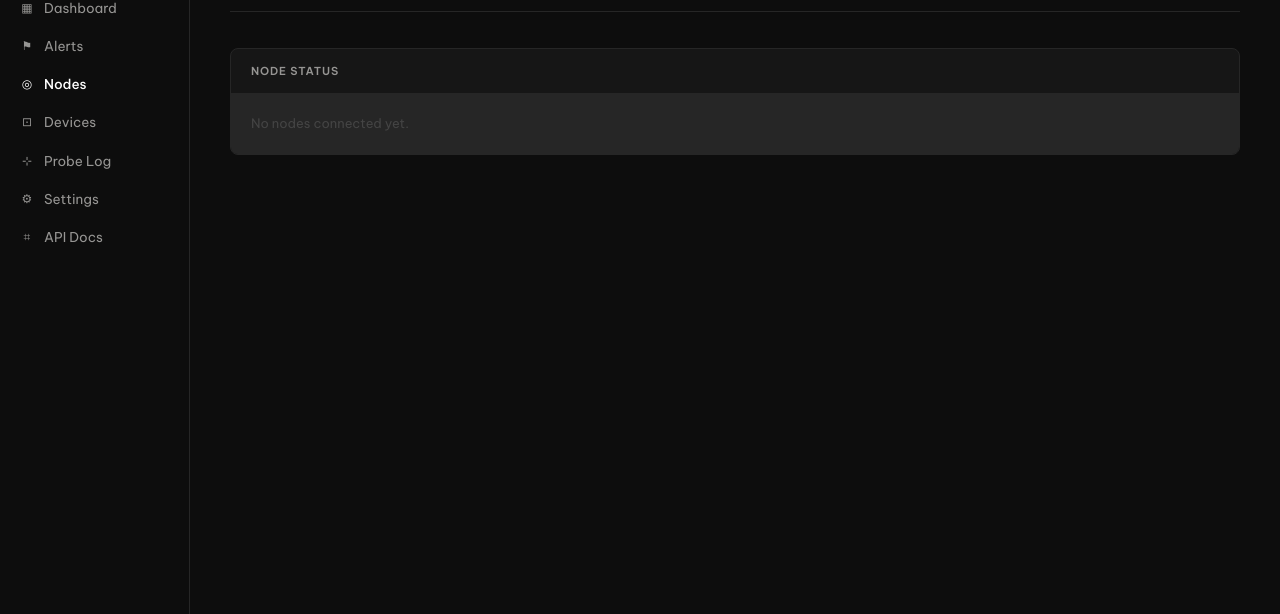
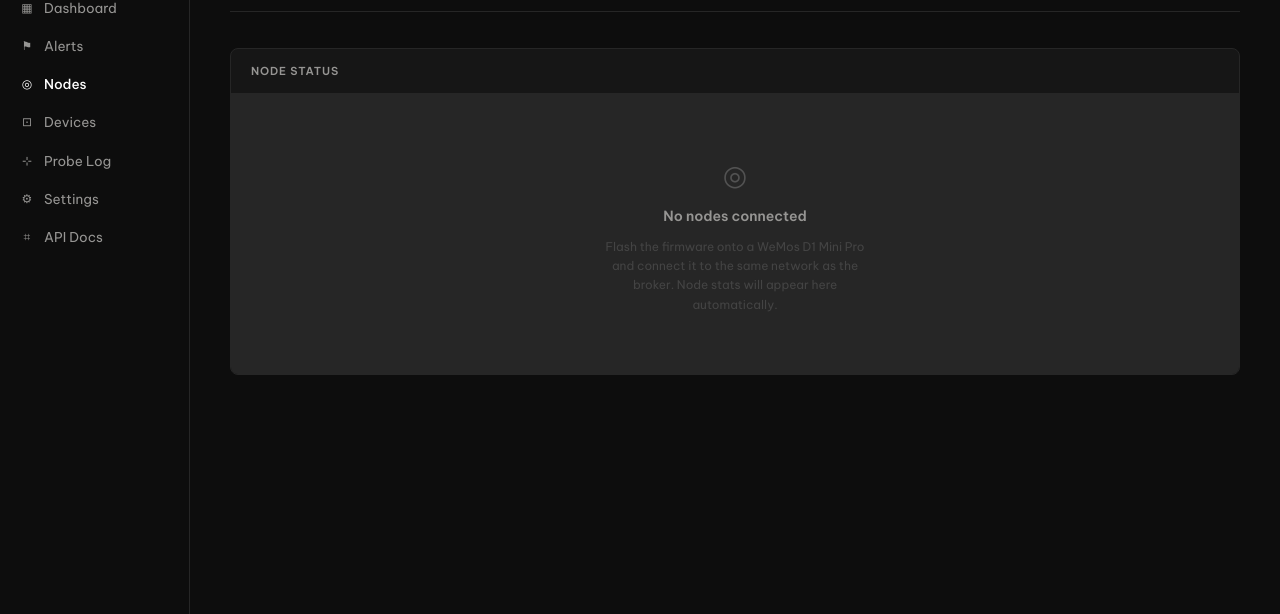
Before and after one commit to amiraliuks/node-sentry, a Flask app: page /nodes in a window 1280 px wide. Shown: the part 98-712 px from the top of the page. Run offline with Flask 3, Linux system fonts and the light colour scheme; data that the repository does not hold is empty; some libraries are stand-ins or nearby versions.

Commit message:
Proper empty states across all pages

```diff
--- a/server/static/css/style.css
+++ b/server/static/css/style.css
@@ -614,3 +614,29 @@ body { display: flex; }
   min-width: 60px;
   text-align: center;
 }
+
+/* Empty states */
+.empty-state {
+  display: flex;
+  flex-direction: column;
+  align-items: center;
+  justify-content: center;
+  padding: 60px 20px;
+  gap: 10px;
+}
+.empty-state-icon {
+  font-size: 28px;
+  opacity: 0.2;
+}
+.empty-state-title {
+  font-size: 14px;
+  font-weight: 600;
+  color: var(--text-sub);
+}
+.empty-state-sub {
+  font-size: 12px;
+  color: var(--text-muted);
+  text-align: center;
+  max-width: 280px;
+  line-height: 1.6;
+}
--- a/server/static/js/alerts.js
+++ b/server/static/js/alerts.js
@@ -33,7 +33,11 @@ document.addEventListener('DOMContentLoaded', async () => {
 
     const tbody = document.getElementById('all-alerts-body');
     if (!page.length) {
-      tbody.innerHTML = '<tr class="empty-row"><td colspan="7">No alerts match the current filter.</td></tr>';
+      tbody.innerHTML = `<tr><td colspan="7"><div class="empty-state">
+        <div class="empty-state-icon">⚑</div>
+        <div class="empty-state-title">No alerts</div>
+        <div class="empty-state-sub">No alerts match the current filter. Try adjusting your search or run the mock node to generate data.</div>
+      </div></td></tr>`;
     } else {
       tbody.innerHTML = page.map(a => `
         <tr>
--- a/server/static/js/devices.js
+++ b/server/static/js/devices.js
@@ -42,7 +42,11 @@ document.addEventListener('DOMContentLoaded', async () => {
 
     const tbody = document.getElementById('devices-body');
     if (!page.length) {
-      tbody.innerHTML = '<tr class="empty-row"><td colspan="8">No devices match the current filter.</td></tr>';
+      tbody.innerHTML = `<tr><td colspan="8"><div class="empty-state">
+        <div class="empty-state-icon">⊡</div>
+        <div class="empty-state-title">No devices tracked</div>
+        <div class="empty-state-sub">Devices appear here as alerts are received. Run the mock node or connect a sensor to start tracking.</div>
+      </div></td></tr>`;
     } else {
       tbody.innerHTML = page.map(d => `
         <tr>
--- a/server/static/js/nodes.js
+++ b/server/static/js/nodes.js
@@ -6,7 +6,11 @@ document.addEventListener('DOMContentLoaded', async () => {
     const grid    = document.getElementById('nodes-grid');
     const entries = Object.values(nodes);
     if (!entries.length) {
-      grid.innerHTML = '<p class="empty-msg">No nodes connected yet.</p>';
+      grid.innerHTML = `<div class="empty-state" style="grid-column:1/-1">
+        <div class="empty-state-icon">◎</div>
+        <div class="empty-state-title">No nodes connected</div>
+        <div class="empty-state-sub">Flash the firmware onto a WeMos D1 Mini Pro and connect it to the same network as the broker. Node stats will appear here automatically.</div>
+      </div>`;
       return;
     }
     grid.innerHTML = entries.map(n => `
--- a/server/static/js/probes.js
+++ b/server/static/js/probes.js
@@ -30,7 +30,11 @@ document.addEventListener('DOMContentLoaded', async () => {
 
     const tbody = document.getElementById('probe-body');
     if (!page.length) {
-      tbody.innerHTML = '<tr class="empty-row"><td colspan="5">No probe requests match the current filter.</td></tr>';
+      tbody.innerHTML = `<tr><td colspan="5"><div class="empty-state">
+        <div class="empty-state-icon">⊹</div>
+        <div class="empty-state-title">No probe requests</div>
+        <div class="empty-state-sub">Probe requests from nearby devices will appear here once a node is scanning.</div>
+      </div></td></tr>`;
     } else {
       tbody.innerHTML = page.map(p => `
         <tr>
```
Also changed, not shown: server/static/js/dashboard.js (+6 -2 lines).
